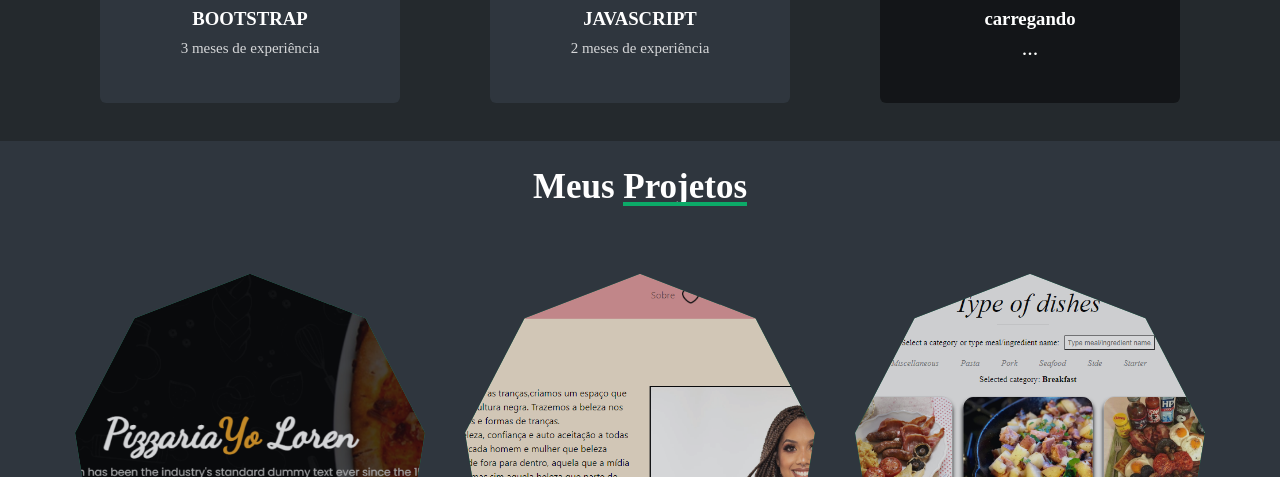
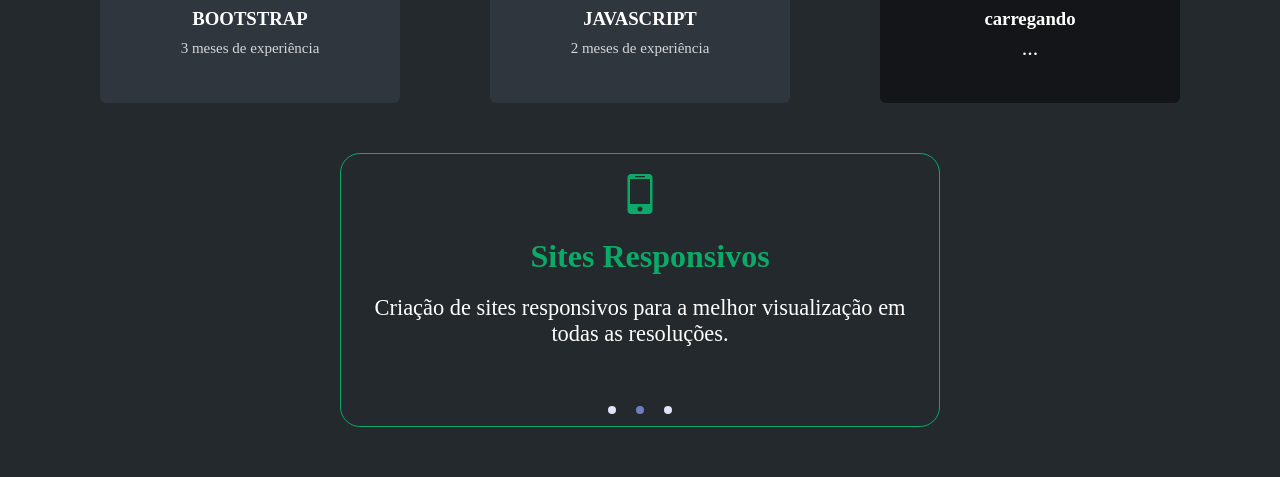
Before and after one commit to Rafael-Yokoyama/meu-portifolio, a React (Create React App) app: page / in a window 1280 px wide. Shown: the part 2003-2480 px from the top of the page. Built offline with nearby package versions, Linux system fonts and the light colour scheme.

Commit message:
feat: added carrousel  ✨

```diff
--- a/package.json
+++ b/package.json
@@ -9,6 +9,7 @@
     "@types/react-animate-on-scroll": "^2.1.2",
     "i": "^0.3.6",
     "react": "^17.0.1",
+    "react-alice-carousel": "^2.4.0",
     "react-animate-on-scroll": "^2.1.5",
     "react-dom": "^17.0.1",
     "react-icons": "^4.2.0",
--- a/public/index.html
+++ b/public/index.html
@@ -13,7 +13,7 @@
 
 
 
-    <title> Portfólio</title>
+    <title> Portfólio| Rafael Yokoyama - Desenvolvedor Front-End</title>
   </head>
   <body>
     <noscript>You need to enable JavaScript to run this app.</noscript>
--- a/src/components/aboutMim/index.js
+++ b/src/components/aboutMim/index.js
@@ -50,6 +50,7 @@ const AboutMim = () => {
             </div>
           </div>
         </div>
+
       </div>
     </section>
   );
--- a/src/components/habilidades/index.js
+++ b/src/components/habilidades/index.js
@@ -8,11 +8,15 @@ import {
   FaCss3Alt,
   FaJs,
   FaFigma,
+  FaRegLightbulb,
 } from "react-icons/fa";
 import { SiTypescript } from "react-icons/si";
 import { AiOutlineLoading3Quarters } from "react-icons/ai";
+import { MdComputer } from "react-icons/md";
+import { ImMobile } from "react-icons/im";
 import ScrollAnimation from "react-animate-on-scroll";
-
+import AliceCarousel from "react-alice-carousel";
+import "react-alice-carousel/lib/alice-carousel.css";
 
 const Habilidades = () => {
   return (
@@ -27,7 +31,7 @@ const Habilidades = () => {
               </h2>
             </div>
 
-            <div className="why-us-item">
+            <div className="item-habilidades">
               <div className="icon">
                 {" "}
                 <FaHtml5 size={40} color={"#0caa68"} />
@@ -36,7 +40,7 @@ const Habilidades = () => {
               <p>1 ano de experiência</p>
             </div>
 
-            <div className="why-us-item">
+            <div className="item-habilidades">
               <div>
                 {" "}
                 <FaReact size={40} color={"#0caa68"} />
@@ -45,37 +49,37 @@ const Habilidades = () => {
               <p>2 meses de experiência</p>
             </div>
 
-            <div className="why-us-item">
+            <div className="item-habilidades">
               <FaSass size={40} color={"#0caa68"} />
               <h3>Sass</h3>
               <p>2 meses de experiência</p>
             </div>
 
-            <div className="why-us-item">
+            <div className="item-habilidades">
               <FaCss3Alt size={40} color={"#0caa68"} />
               <h3>Css</h3>
               <p>1 ano de experiência</p>
             </div>
 
-            <div className="why-us-item">
+            <div className="item-habilidades">
               <SiTypescript size={40} color={"#0caa68"} />
               <h3>TypeScript</h3>
               <p>2 meses de experiência</p>
             </div>
 
-            <div className="why-us-item">
+            <div className="item-habilidades">
               <FaFigma size={40} color={"#0caa68"} />
               <h3>Figma </h3>
               <p>2 meses de experiência</p>
             </div>
 
-            <div className="why-us-item">
+            <div className="item-habilidades">
               <FaBootstrap size={40} color={"#0caa68"} />
               <h3>Bootstrap</h3>
               <p>3 meses de experiência</p>
             </div>
 
-            <div className="why-us-item">
+            <div className="item-habilidades">
               <FaJs size={40} color={"#0caa68"} />
               <h3>JavaScript</h3>
               <p>2 meses de experiência</p>
@@ -88,6 +92,39 @@ const Habilidades = () => {
             </div>
           </div>
         </ScrollAnimation>
+        <div className="servicos">
+          <AliceCarousel
+            animationDuration="1000"
+            infinite
+            autoPlay
+            autoPlayInterval="3000"
+            disableButtonsControls="false"
+          >
+            <div>
+              <MdComputer size={40} color={"#0caa68"} />
+              <h2> Criação de Sites</h2>
+              <p>
+                Desenvolvimento de sites profissionais, sistemas web, blogs etc.
+              </p>
+            </div>
+            <div>
+              <ImMobile size={40} color={"#0caa68"} />
+              <h2> Sites Responsivos</h2>
+              <p>
+                Criação de sites responsivos para a melhor visualização em todas
+                as resoluções.
+              </p>
+            </div>
+            <div>
+              <FaRegLightbulb size={40} color={"#0caa68"} />
+              <h2> UI/UX Design</h2>
+              <p>
+                Desenho de layouts que se adequam ao seu negócio de forma
+                profissional e fiel no desenvolvimento.
+              </p>
+            </div>
+          </AliceCarousel>
+        </div>
       </div>
     </section>
   );
--- a/src/components/habilidades/style.css
+++ b/src/components/habilidades/style.css
@@ -32,7 +32,7 @@
   background-color: var(--color-7);
 }
 
-.why-us-item h3 {
+.item-habilidades h3 {
   line-height: 1.5;
   color: var(--white-900);
   text-transform: uppercase;
@@ -40,12 +40,12 @@
   font-weight: bold;
 }
 
-.why-us-item p {
+.item-habilidades p {
   font-size: 15px;
   color: var(--white-800);
 }
 
-.why-us-item {
+.item-habilidades {
   cursor: pointer;
   color: white;
   width: 300px;
@@ -55,6 +55,7 @@
   padding: 20px;
   border-radius: 6px;
 }
+
 .item-bloq {
   cursor: none;
   color: white;
@@ -66,7 +67,30 @@
   border-radius: 6px;
 }
 
-.why-us-item:hover {
+.item-habilidades:hover {
   transform: rotate(5deg);
   background-color: black;
 }
+
+.servicos {
+  width: 90%;
+
+  max-width: 600px;
+  margin: 40px auto;
+  border: 1px solid var(--color-7);
+  border-radius: 20px;
+  padding-top: 20px;
+}
+
+.servicos h2 {
+  width: 100%;
+  margin: 10px;
+  padding: 10px;
+  color: var(--color-7);
+  text-align: center;
+  font-size: 2rem;
+}
+
+.servicos p {
+  font-size: 1.4rem;
+}
--- a/src/components/header/index.js
+++ b/src/components/header/index.js
@@ -22,7 +22,7 @@ const Headertop = () => {
             <ul>
               <li>
                 {" "}
-                <a href="#aboutmim"> about </a>{" "}
+                <a href="#aboutmim"> Sobre </a>{" "}
               </li>
               <li>
                 {" "}
```
Also changed, not shown: src/components/footer/index.js (+5 -9 lines), 1 other file (tests, documents, lock files or other folders).
